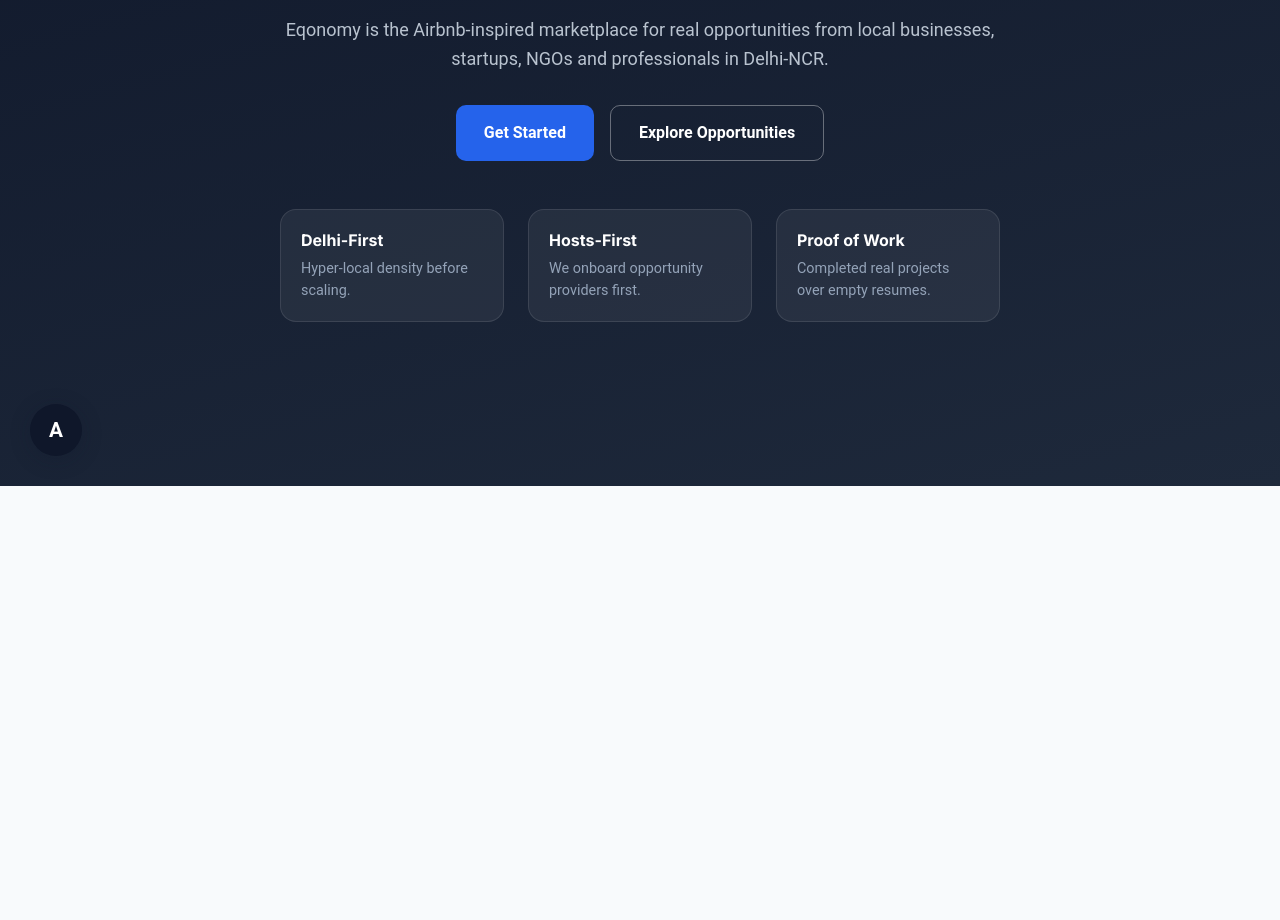
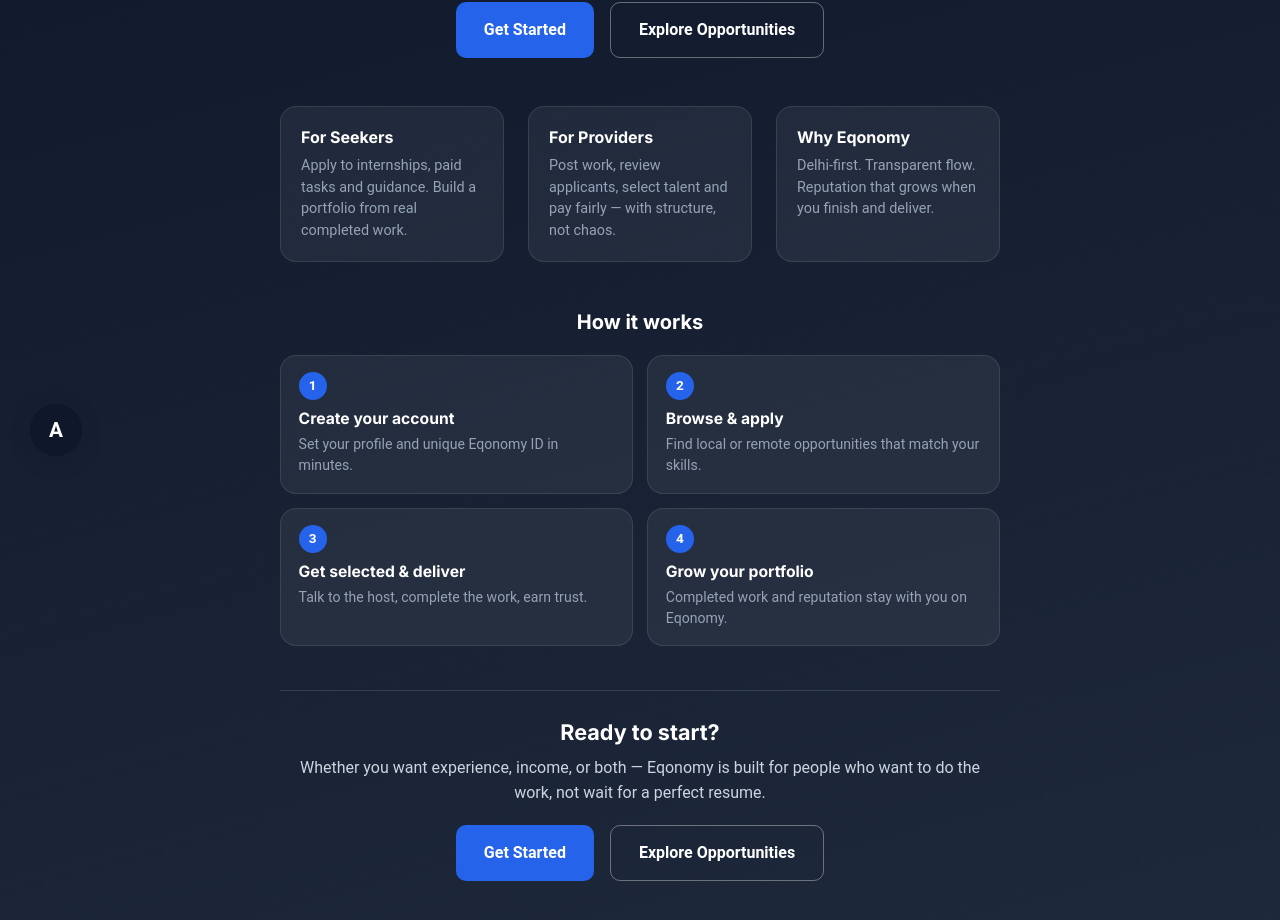
Before and after one commit to Aarav-InnovateDevRev/Eqonomy, a Next.js app: page / in a window 1280 px wide. Shown: the part 314-1234 px from the top of the page. Before the commit the page ends 800 px from the top, so only its background shows below. Built offline with nearby package versions, Linux system fonts and the light colour scheme.

Commit message:
v2.1 - Homepage revamp

```diff
--- a/src/app/page.module.scss
+++ b/src/app/page.module.scss
@@ -120,3 +120,80 @@
     line-height: 1.5;
   }
 }
+
+.howSection {
+  margin-top: 3rem;
+  text-align: left;
+}
+
+.howTitle {
+  text-align: center;
+  font-size: 1.25rem;
+  margin-bottom: 1.25rem;
+  color: var(--color-white);
+}
+
+.howGrid {
+  display: grid;
+  grid-template-columns: 1fr;
+  gap: 0.9rem;
+}
+
+@media (min-width: 640px) {
+  .howGrid {
+    grid-template-columns: repeat(2, 1fr);
+  }
+}
+
+.howItem {
+  background: rgba(255, 255, 255, 0.06);
+  border: 1px solid rgba(255, 255, 255, 0.1);
+  border-radius: var(--radius-lg);
+  padding: 1rem 1.1rem;
+}
+
+.step {
+  display: inline-flex;
+  align-items: center;
+  justify-content: center;
+  width: 28px;
+  height: 28px;
+  border-radius: 999px;
+  background: var(--color-accent);
+  color: white;
+  font-size: 0.85rem;
+  font-weight: 700;
+  margin-bottom: 0.55rem;
+}
+
+.howItem h3 {
+  font-size: 0.98rem;
+  color: var(--color-white);
+  margin-bottom: 0.35rem;
+}
+
+.howItem p {
+  font-size: 0.88rem;
+  color: #94a3b8;
+  line-height: 1.5;
+}
+
+.finalCta {
+  margin-top: 2.75rem;
+  padding-top: 1.75rem;
+  border-top: 1px solid rgba(255, 255, 255, 0.12);
+  text-align: center;
+
+  h2 {
+    font-size: 1.35rem;
+    color: var(--color-white);
+    margin-bottom: 0.6rem;
+  }
+
+  p {
+    color: #cbd5e1;
+    font-size: 1rem;
+    line-height: 1.55;
+    margin-bottom: 1.25rem;
+  }
+}
--- a/src/app/page.tsx
+++ b/src/app/page.tsx
@@ -5,15 +5,21 @@
   return (
     <main className={styles.hero}>
       <div className={styles.container}>
-        <p className={styles.tagline}>Want to do It?</p>
+        <p className={styles.tagline}>Delhi-NCR · Opportunities · Real work</p>
+
         <h1 className={styles.title}>
-          Opportunity should not depend on who you already know.
+          Find opportunities.
+          <br />
+          Build proof. Get paid.
         </h1>
+
         <p className={styles.subtitle}>
-          Eqonomy is the Airbnb-inspired marketplace for real opportunities from
-          local businesses, startups, NGOs and professionals in Delhi-NCR.
+          Eqonomy is the marketplace where students and young people discover
+          paid projects, internships, challenges and guidance sessions from
+          real local providers — not just through contacts.
         </p>
 
+        {/* KEEP SAME BUTTONS */}
         <div className={styles.ctaRow}>
           <Link href="/login" className={styles.ctaPrimary}>
             Get Started
@@ -25,18 +31,69 @@
 
         <div className={styles.pillars}>
           <div className={styles.pillar}>
-            <h3>Delhi-First</h3>
-            <p>Hyper-local density before scaling.</p>
+            <h3>For Seekers</h3>
+            <p>
+              Apply to internships, paid tasks and guidance. Build a portfolio
+              from real completed work.
+            </p>
           </div>
           <div className={styles.pillar}>
-            <h3>Hosts-First</h3>
-            <p>We onboard opportunity providers first.</p>
+            <h3>For Providers</h3>
+            <p>
+              Post work, review applicants, select talent and pay fairly —
+              with structure, not chaos.
+            </p>
           </div>
           <div className={styles.pillar}>
-            <h3>Proof of Work</h3>
-            <p>Completed real projects over empty resumes.</p>
+            <h3>Why Eqonomy</h3>
+            <p>
+              Delhi-first. Transparent flow. Reputation that grows when you
+              finish and deliver.
+            </p>
           </div>
         </div>
+
+        <section className={styles.howSection}>
+          <h2 className={styles.howTitle}>How it works</h2>
+          <div className={styles.howGrid}>
+            <div className={styles.howItem}>
+              <span className={styles.step}>1</span>
+              <h3>Create your account</h3>
+              <p>Set your profile and unique Eqonomy ID in minutes.</p>
+            </div>
+            <div className={styles.howItem}>
+              <span className={styles.step}>2</span>
+              <h3>Browse & apply</h3>
+              <p>Find local or remote opportunities that match your skills.</p>
+            </div>
+            <div className={styles.howItem}>
+              <span className={styles.step}>3</span>
+              <h3>Get selected & deliver</h3>
+              <p>Talk to the host, complete the work, earn trust.</p>
+            </div>
+            <div className={styles.howItem}>
+              <span className={styles.step}>4</span>
+              <h3>Grow your portfolio</h3>
+              <p>Completed work and reputation stay with you on Eqonomy.</p>
+            </div>
+          </div>
+        </section>
+
+        <section className={styles.finalCta}>
+          <h2>Ready to start?</h2>
+          <p>
+            Whether you want experience, income, or both — Eqonomy is built for
+            people who want to do the work, not wait for a perfect resume.
+          </p>
+          <div className={styles.ctaRow}>
+            <Link href="/login" className={styles.ctaPrimary}>
+              Get Started
+            </Link>
+            <Link href="/dashboard" className={styles.ctaSecondary}>
+              Explore Opportunities
+            </Link>
+          </div>
+        </section>
       </div>
     </main>
   );
```
